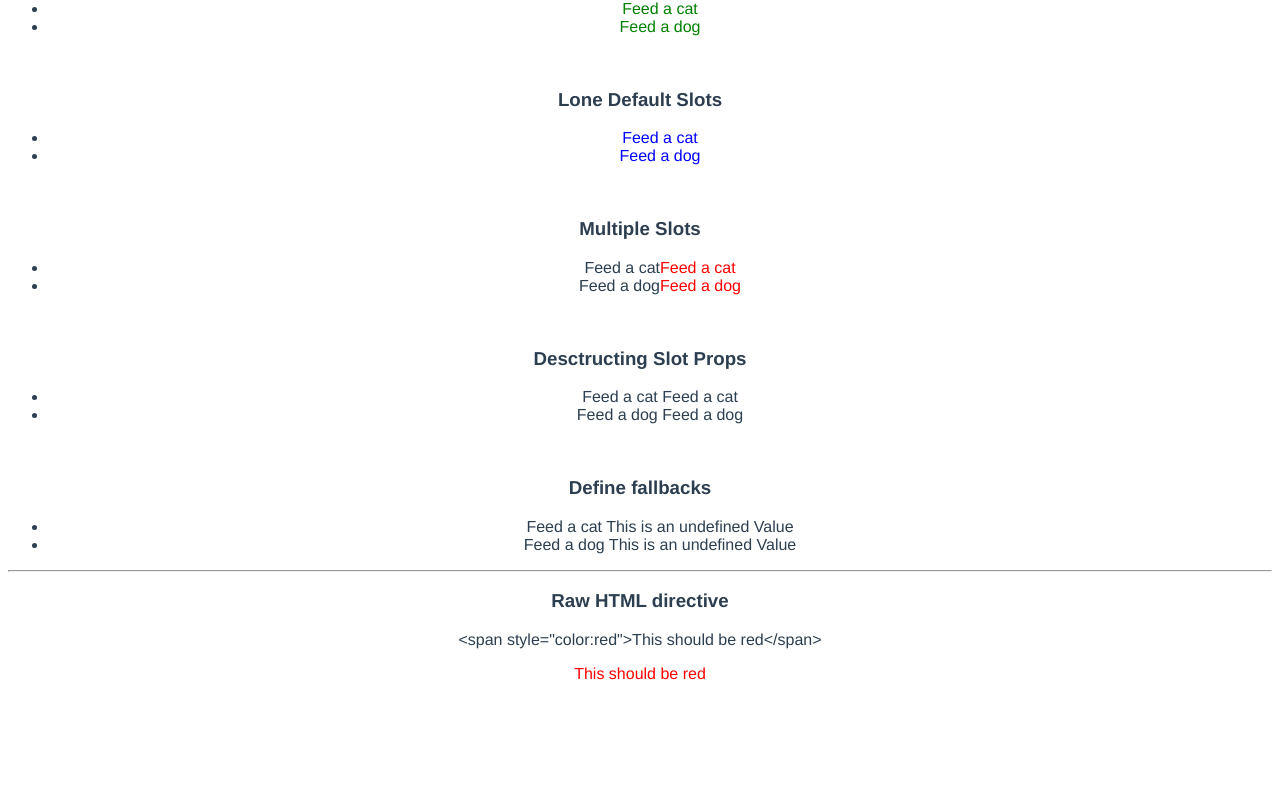
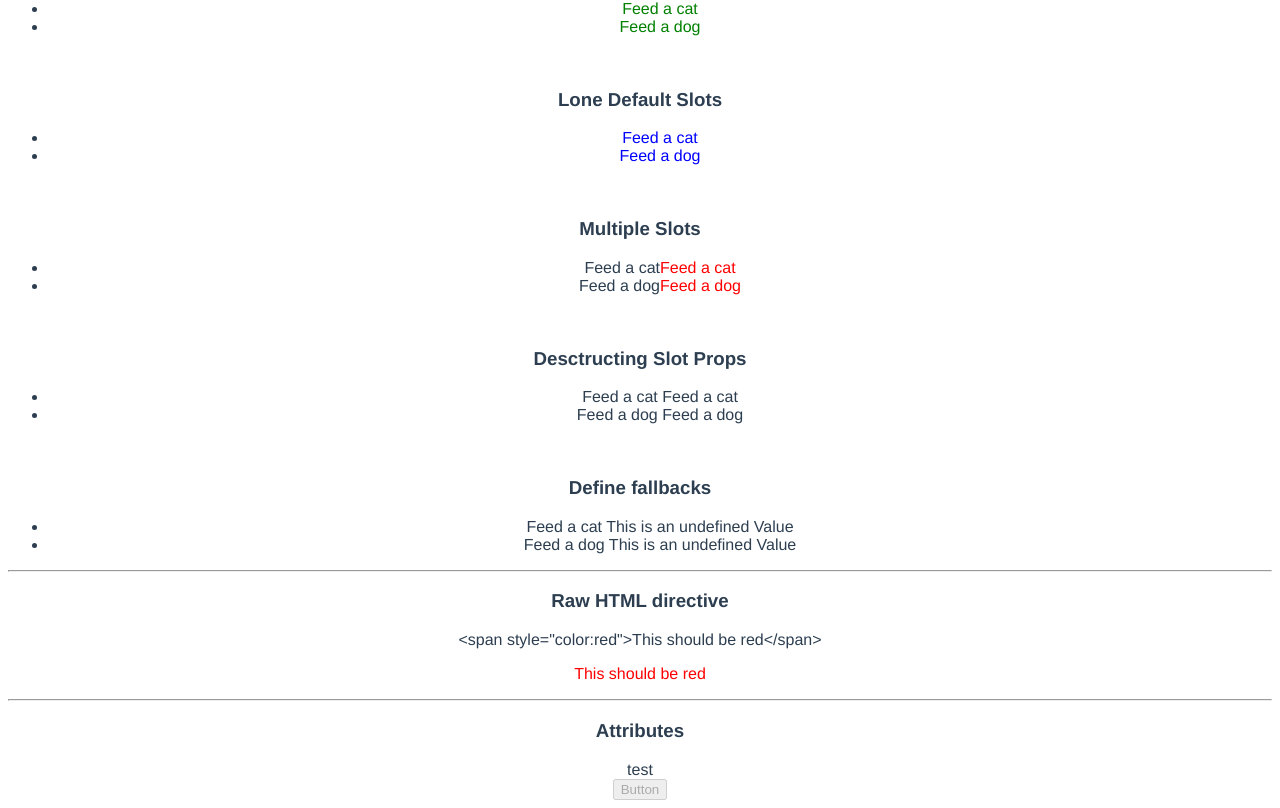
Before and after one commit to nor1c/vue-play, a Vue app in the folder hello-world/: page /misc in a window 1280 px wide. Shown: the part 962-1770 px from the top of the page. Before the commit the page ends 1661 px from the top, so only its background shows below. Built offline with nearby package versions, Linux system fonts and the light colour scheme.

Commit message:
v-bind:{attributes}

```diff
--- a/hello-world/src/views/Misc.vue
+++ b/hello-world/src/views/Misc.vue
@@ -116,6 +116,13 @@
             <p>{{ rawHtml }}</p>
             <p v-html="rawHtml"></p>
         </div>
+
+        <hr>
+        <div>
+            <h3>Attributes</h3>
+            <div :id="dynamicId">test</div> <!-- <div id="1".. -->
+            <button :disabled="isButtonDisabled">Button</button> <!-- the button disabled -->
+        </div>
     </div>
 </template>
 
@@ -148,7 +155,9 @@ export default {
             students: [
                 { id: 1, name: 'Rick' },
                 { id: 2, name: 'Morty' }
-            ]
+            ],
+            dynamicId: 1,
+            isButtonDisabled: true
         }
     }
 }
```
